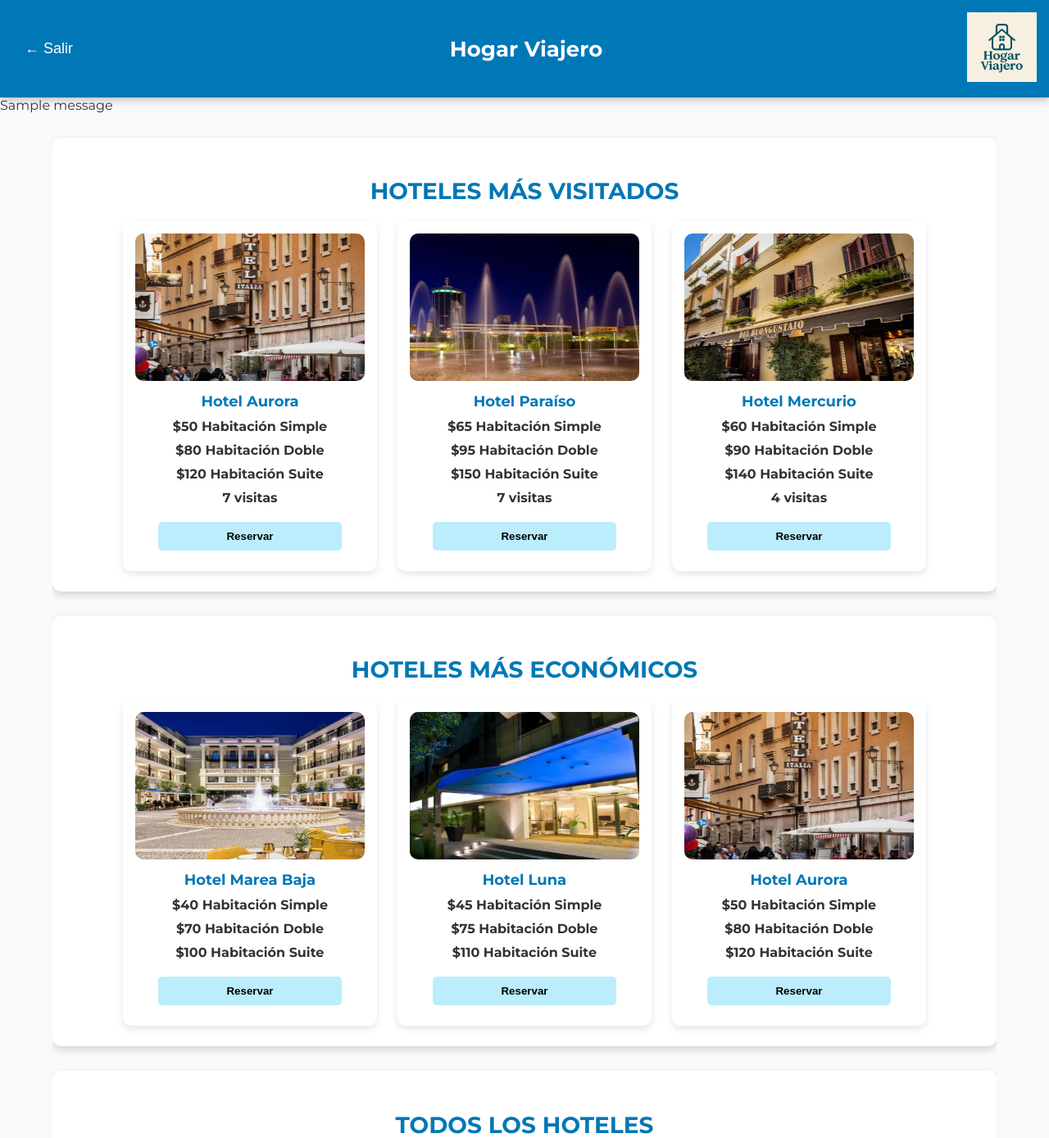
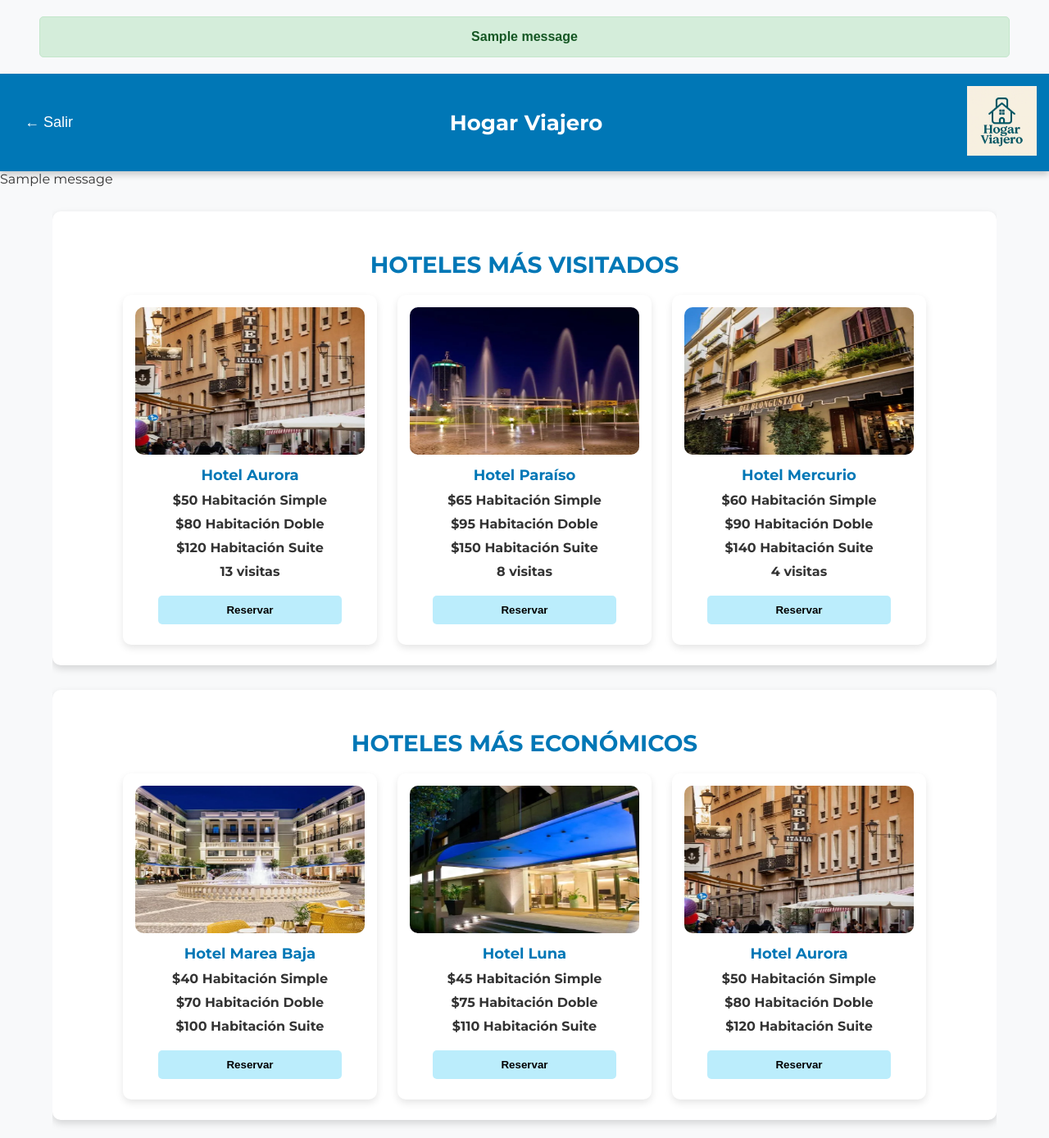
Before and after one commit to AgustinBergues/La-Hoteleria, a Flask app: page /cliente in a window 1280 px wide. Shown: the top 1389 px of the page at 82% size. Run offline with Flask 3, Linux system fonts and the light colour scheme; one stand-in notice (Sample message) is shown.

Commit message:
Version V5

```diff
--- a/app.py
+++ b/app.py
@@ -217,30 +217,17 @@ def formulario_reserva():
     return render_template('Form.html', hotel_id=hotel_id)
 
 
-@app.route('/reservar', methods=['POST'])
+@app.route('/reservas', methods=['POST'])
 def reservar():
     nombre = request.form.get('name')
     telefono = request.form.get('phone')
     correo = request.form.get('email')
     habitacion = request.form.get('room')
 
-
-
     print(f"Reserva recibida: {nombre}, {telefono}, {correo}, {habitacion}")
 
-
+    flash("¡Reserva realizada con éxito!", "success")
     return redirect(url_for('client'))
-
-
-
-
-
-
-
-
-
-
-
 
 
 
--- a/data/users.json
+++ b/data/users.json
@@ -41,6 +41,7 @@
         "email": "Tobiasmilllangonzalez@gmail.com",
         "password": "scrypt:32768:8:1$fkTa9RNanQ73NWTI$349aa596505c2cda55a1eb48d5f2780b81789e1bdd413f9219e8ede62bfb61393531e14acb3e52b0bd20157c1c51fb5283e15924fd9f8109a341d80a15b00ad4",
         "fecha_nacimiento": "2005-02-04",
+<<<<<<< Updated upstream
         "permisos": "empleado"
     },
     {
@@ -52,6 +53,8 @@
         "email": "vzfsa@gmail.com",
         "password": "scrypt:32768:8:1$rMeyHLLCtRog03T0$c76d85b9bd0c21b05356b0b3bbf6b5e693a614249dbb6bc9e48dc4d4277e4eeef053de639a17f5b49e4dbe7e81f06b357471b11d0b5824ece1200f544bc255cd",
         "fecha_nacimiento": "1312-12-31",
+=======
+>>>>>>> Stashed changes
         "permisos": "cliente"
     }
 ]
--- a/static/hotels.json
+++ b/static/hotels.json
@@ -12,7 +12,7 @@
             "static/img/extra Aurora.jpeg",
             "static/img/Living Aurora.jpeg"
         ],
-        "visitas": 7,
+        "visitas": 13,
         "google_maps_url": "https://www.google.com.ar/maps/place/B%26B+HOTEL+Roma+Italia+Viminale/@41.8996754,12.4881238,17z/data=!4m10!3m9!1s0x132f61af0635b071:0xd9d11a116660747f!5m3!1s2025-04-29!4m1!1i2!8m2!3d41.8996755!4d12.4929947!16s%2Fg%2F1twt3t6v?entry=ttu&g_ep=EgoyMDI1MDQwOC4wIKXMDSoASAFQAw%3D%3D",
         "precios": {
             "Simple": 50,
@@ -54,7 +54,7 @@
             "static/img/extra Luna.jpg",
             "static/img/Living Luna.jpg"
         ],
-        "visitas": 1,
+        "visitas": 2,
         "google_maps_url": "https://www.google.com/maps/place/Via+Domenico+Alberto+Azuni,+102%2F1,+09124+Cagliari+CA,+Italia/@39.2185957,9.1118689,17z/data=!3m1!4b1!4m5!3m4!1s0x12e73405f2515ceb:0xffe5f4d73b8f539!8m2!3d39.2185957!4d9.1118689?entry=ttu&g_ep=EgoyMDI1MDQwMS4wIKXMDSoASAFQAw%3D%3D",
         "precios": {
             "Simple": 45,
@@ -75,7 +75,7 @@
             "static/img/extra MareaBaja.jpg",
             "static/img/Living MareaBaja.jpg"
         ],
-        "visitas": 0,
+        "visitas": 1,
         "google_maps_url": "https://www.google.com/maps/place/Palazzo+Doglio/data=!4m2!3m1!1s0x0:0xe7882a7e8d11b539?sa=X&ved=1t:2428&ictx=111",
         "precios": {
             "Simple": 40,
@@ -117,7 +117,7 @@
             "static/img/extra Paraíso.jpg",
             "static/img/extra 2 Paraíso.jpg"
         ],
-        "visitas": 7,
+        "visitas": 8,
         "google_maps_url": "https://www.google.com/maps/place/Via+dei+Giudicati,+66,+09131+Cagliari+CA,+Italia/@39.2290356,9.1211639,17z/data=!3m1!4b1!4m6!3m5!1s0x12e7346b2c684a55:0xd6734fbce580dc77!8m2!3d39.2290356!4d9.1237388!16s%2Fg%2F11c2chw8v7?hl=es&entry=ttu&g_ep=EgoyMDI1MDQwMS4wIKXMDSoASAFQAw%3D%3D",
         "precios": {
             "Simple": 65,
--- a/templates/client.html
+++ b/templates/client.html
@@ -129,6 +129,15 @@
     </style>
 </head>
 <body>
+  {% with mensajes = get_flashed_messages(with_categories=true) %}
+    {% if mensajes %}
+      {% for categoria, mensaje in mensajes %}
+        <div class="flash {{ categoria }}">{{ mensaje }}</div>
+      {% endfor %}
+    {% endif %}
+  {% endwith %}
+
+
 
     <header>
         <a href="{{ url_for('home') }}"><button class="header-button" id="button_back">&#8592; Salir</button></a>
@@ -146,6 +155,21 @@
     </div>
   {% endif %}
 {% endwith %}
+<style>
+.flash.success {
+  background-color: #d4edda;
+  color: #155724;
+  padding: 15px;
+  border-radius: 5px;
+  border: 1px solid #c3e6cb;
+  margin: 20px auto;
+  width: 90%;
+  text-align: center;
+  font-weight: bold;
+  font-family: sans-serif;
+}
+</style>
+
 
 
 <div class="container">
```
